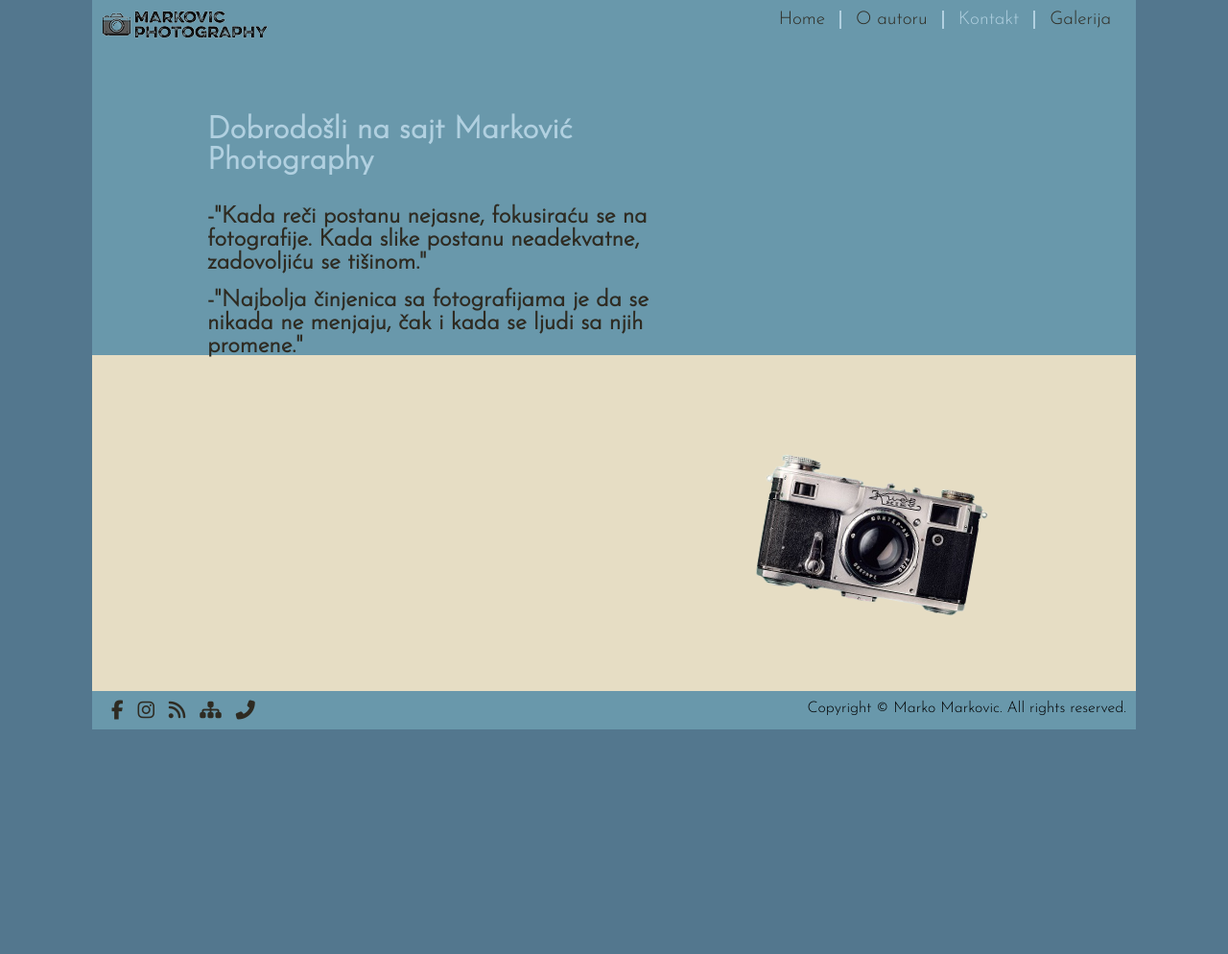
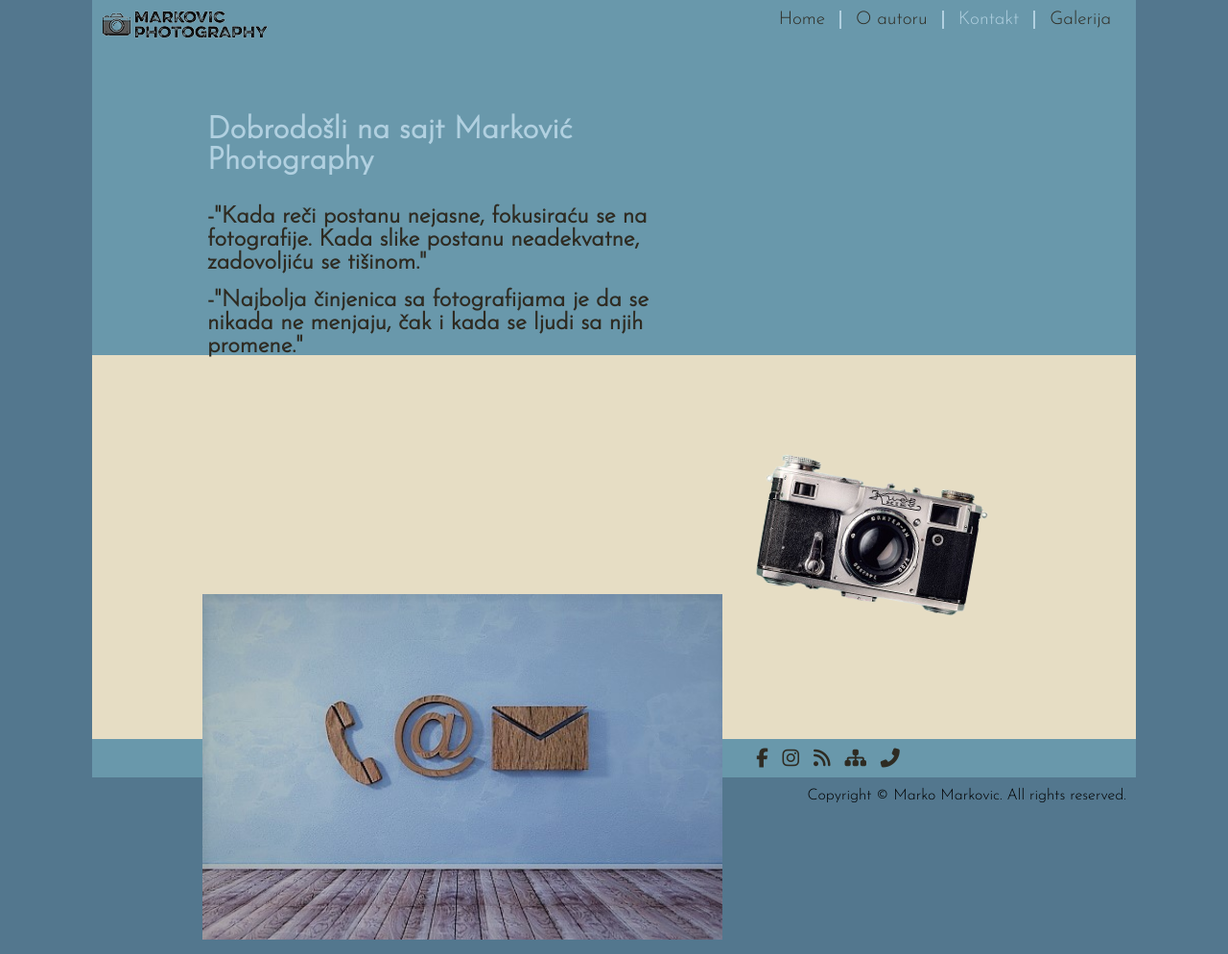
Before and after one commit to Marko2073/marko2073.github.io, a plain HTML site: page contact.html in a window 1280 px wide. Shown: the whole page at 96% size. Before the commit the page ends 800 px from the top, so only its background shows below. Drawn offline with Linux system fonts and the light colour scheme.

Commit message:
Contact update

```diff
--- a/contact.html
+++ b/contact.html
@@ -43,9 +43,15 @@
 				<div class="cleaner"></div>
 			</div>
 		</div>
-		<div id="main">
+		<div id="kontakt">
 			<div class="wrap">
+				<div id="slikaKontakt">
+					<img src="img/kontakt2.jpg" alt="Kontakt slika" />
+				</div>
+				<div id="forma">
 
+				</div>
+				<div class="cleaner"></div>
 			</div>
 		</div>
 		<div id="futer">
--- a/css/style.css
+++ b/css/style.css
@@ -94,6 +94,10 @@ body{
     width:100%;
     height: 350px;
 }
+#kontakt{
+    width:100%;
+    height: 400px;
+}
 #mainGalerija{
     width:100%;
     height: 1050px;
@@ -101,6 +105,9 @@ body{
 #mainAbout{
     width:100%;
     height: 500px;
+}
+#kontakt .wrap{
+    background-color:#E6DDC4 ;
 }
 #mainBlue .wrap{
     background-color:#6998AB;
@@ -195,7 +202,7 @@ body{
     float:right;
     padding: 10px;
 }
-#pictureAbout, #pictureEquipment{
+#pictureAbout, #pictureEquipment, #slikaKontakt{
     padding: 15px;
     margin-left: 100px;
     float:left;
@@ -204,7 +211,7 @@ body{
     height: 90%;
     border-radius: 50%;
 }
-#pictureEquipment{
+#pictureEquipment img, #slikaKontakt img{
     height:90%;
 }
 #aboutTxt, #equipmentTxt{
```
Also changed, not shown: img/baner.png (deleted), img/izgled.png (deleted), img/kontakt2.jpg (added), img/logoc.png (deleted), img/mejl.png (deleted), img/objektiv.jpg (deleted), img/priroda.jpg (deleted), 1 other file.
